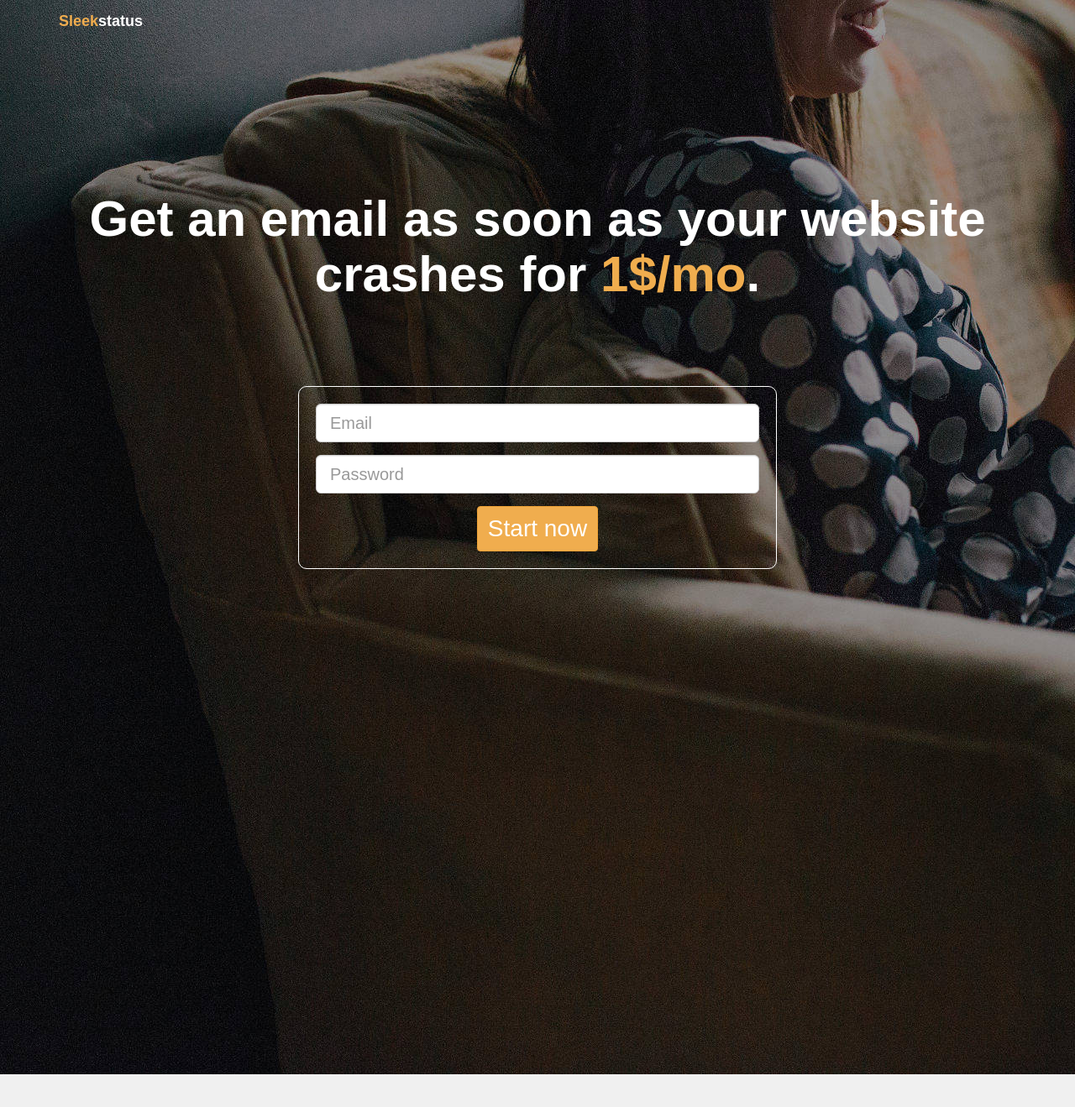
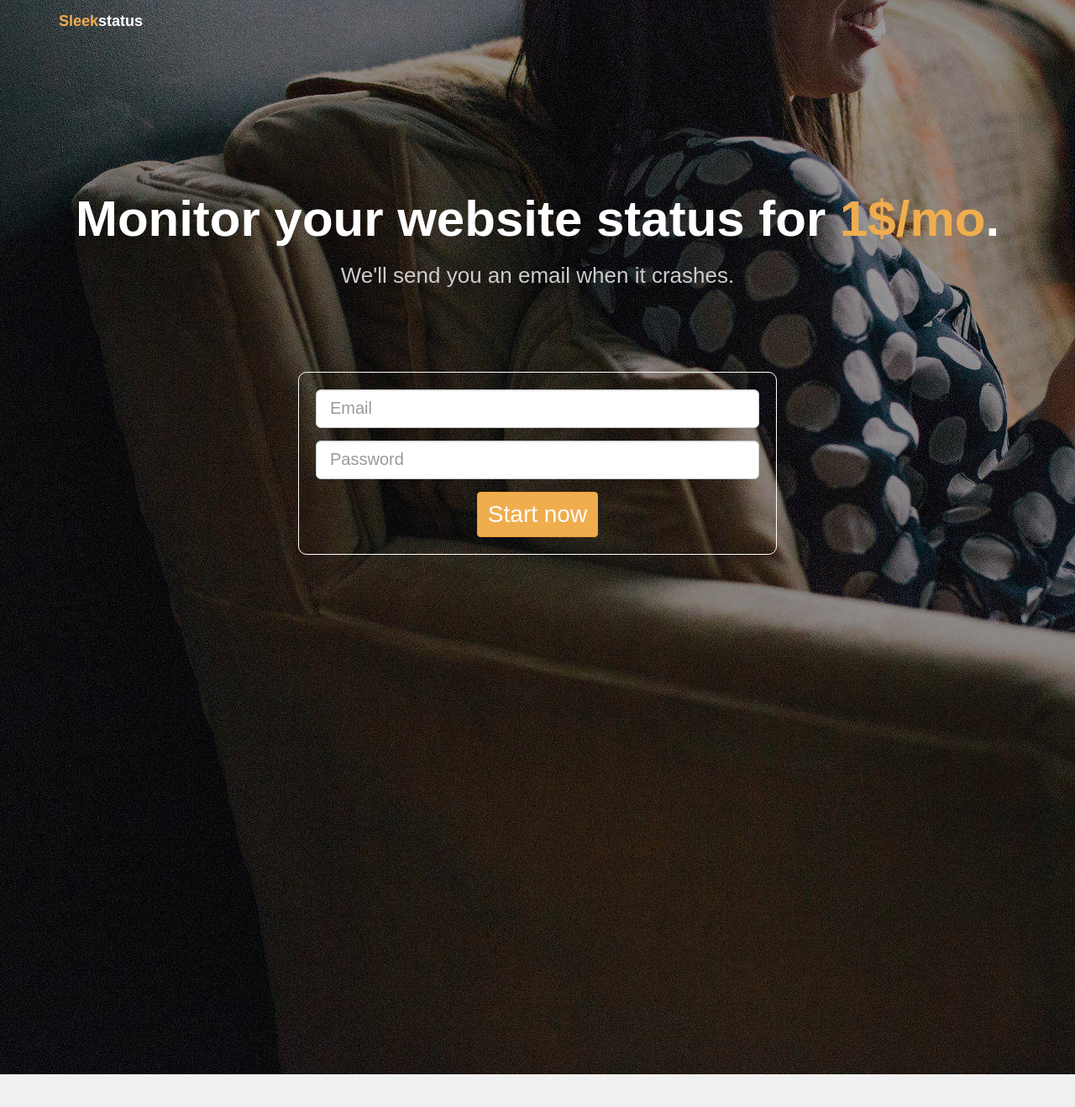
Before and after one commit to volnt/sleekstatus, a Flask app: page / in a window 1280 px wide. Shown: the top 1319 px of the page at 84% size. Run offline with Flask 2, Linux system fonts and the light colour scheme; style sheets or scripts are compiled from the project's sources; some libraries are stand-ins or nearby versions.

Commit message:
Reword the landing page.

```diff
--- a/app/static/sass/screen.scss
+++ b/app/static/sass/screen.scss
@@ -126,10 +126,17 @@ h2 {
 #promotion {
     text-align: center;
     margin-top: 20%;
-    h2 {
-        font-size: 60px;
+    .promotion-header {
         font-weight: bold;
         margin-bottom: 100px;
+        h2 {
+            font-size: 60px;
+            margin-bottom: 20px;
+        }
+        h3 {
+            font-size: 26px;
+            color: #ccc;
+        }
     }
 }
 
--- a/app/templates/index.html
+++ b/app/templates/index.html
@@ -3,8 +3,10 @@
 </div>
 <div class="container landing">
   <section id="promotion">
-    <h2>Get an email as soon as your website crashes for <span class="orange">1$/mo</span>.</h2>
-
+    <div class="promotion-header">
+      <h2>Monitor your website status for <span class="orange">1$/mo</span>.</h2>
+      <h3>We'll send you an email when it crashes.</h3>
+    </div>
     <form class="form form-register" role="form" ng-submit="login(email, password)" ng-show="!Auth.is_authenticated()">
       <div class="form-group">
         <input type="email" class="form-control input-bigger input-lg" id="input-email" placeholder="Email" ng-model="email">
```
